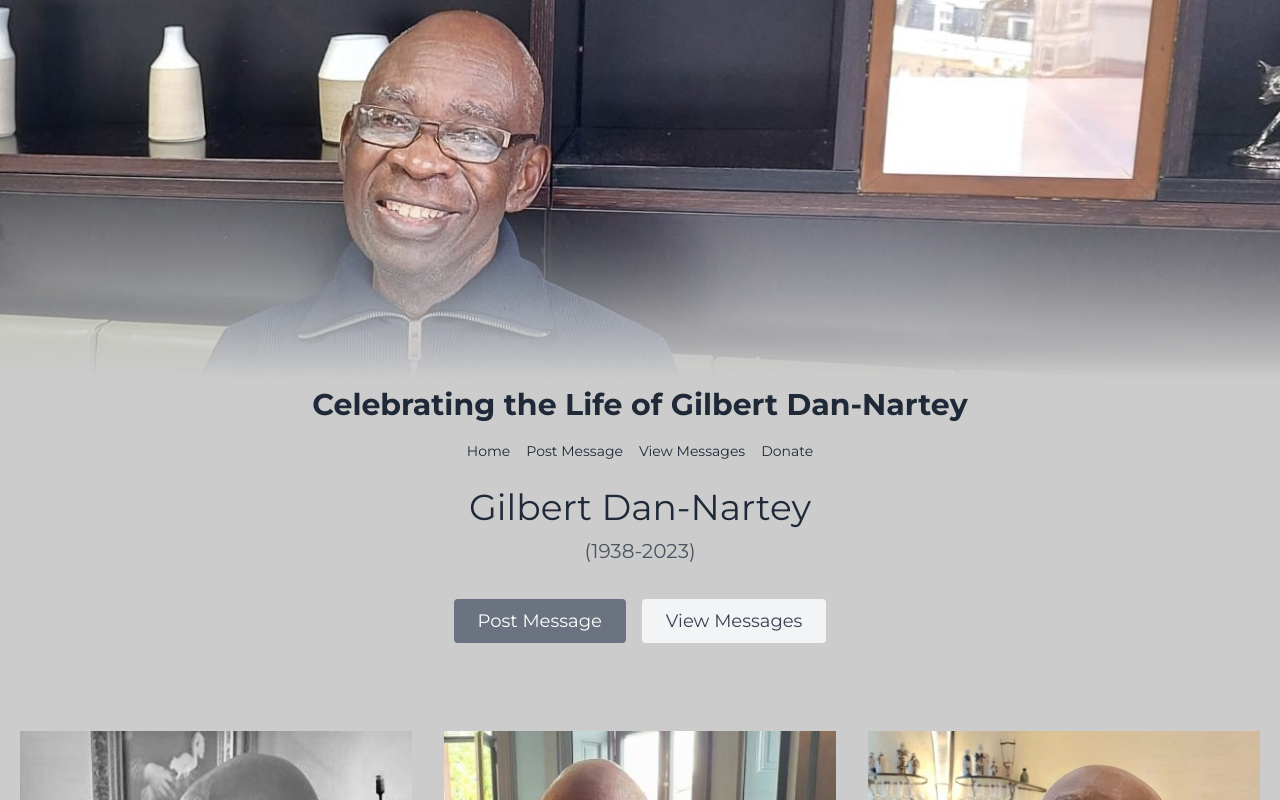
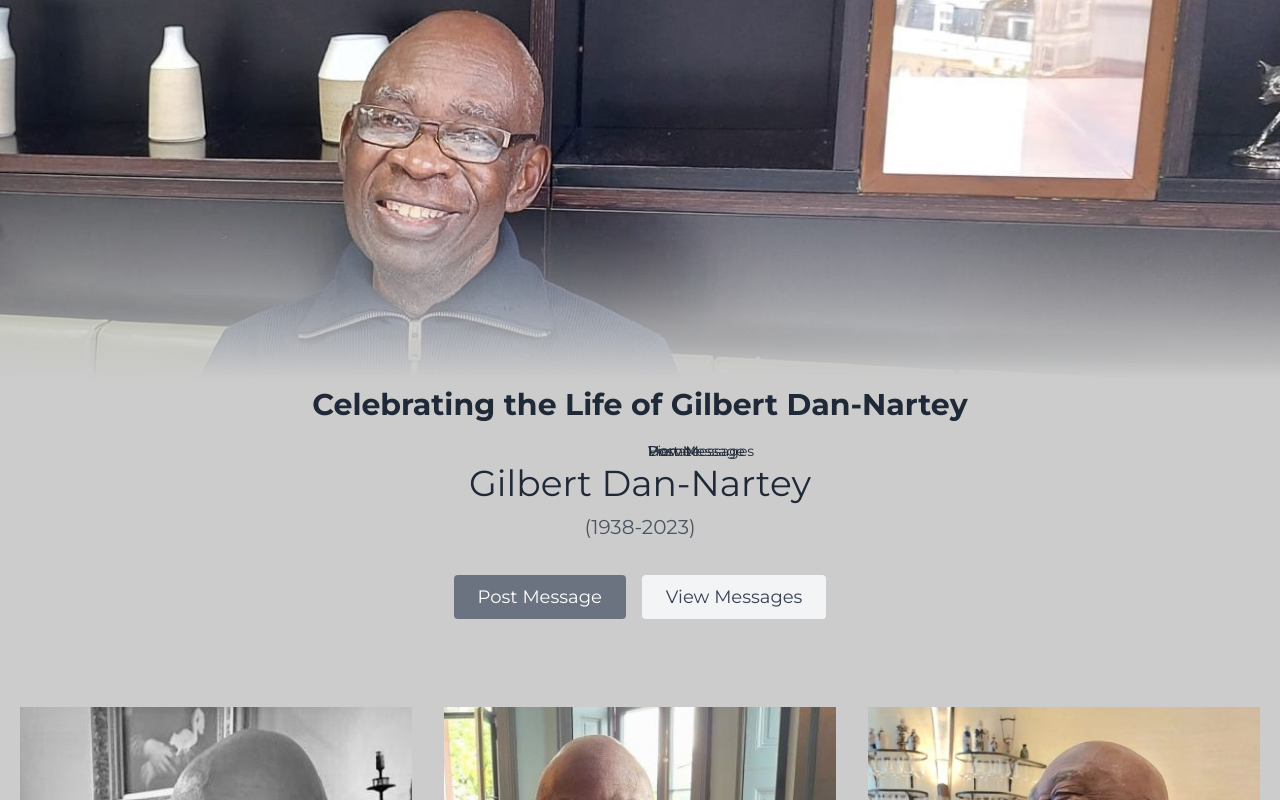
Before and after one commit to kristin-davida/remembering_gilbert_dan_nartey, a Next.js app: page / in a window 1280 px wide. Shown: the top 800 px of the page. Built offline with nearby package versions, Linux system fonts and the light colour scheme.

Commit message:
design stage 8- attempts to scale header

```diff
--- a/components/HomeHeader.jsx
+++ b/components/HomeHeader.jsx
@@ -18,22 +18,22 @@ const Header = () => {
                 </div>
                 <div className="container mx-auto flex px-5 py-2 items-center justify-center flex-row flex-col">
                     <div className=" items-center text-base justify-center px-4">
-                        <a className="px-2 relative">
+                        <a className="px-2 absolute">
                             <Link href="/">
                                 <span className="cursor-pointer text-sm text-gray-800">Home</span>
                             </Link>
                         </a>
-                        <a className="px-2 relative">
+                        <a className="px-2 absolute">
                             <Link href="/post-message">
                                 <span className="cursor-pointer text-sm text-gray-800">Post Message</span>
                             </Link>
                         </a>
-                        <a className="px-2 relative">
+                        <a className="px-2 absolute">
                             <Link href="/view-messages">
                                 <span className="cursor-pointer text-sm text-gray-800">View Messages</span>
                             </Link>
                         </a>
-                        <a className="px-2 relative">
+                        <a className="px-2 absolute">
                             <Link href="/donate">
                                 <span className="cursor-pointer text-sm text-gray-800">Donate</span>
                             </Link>
```
